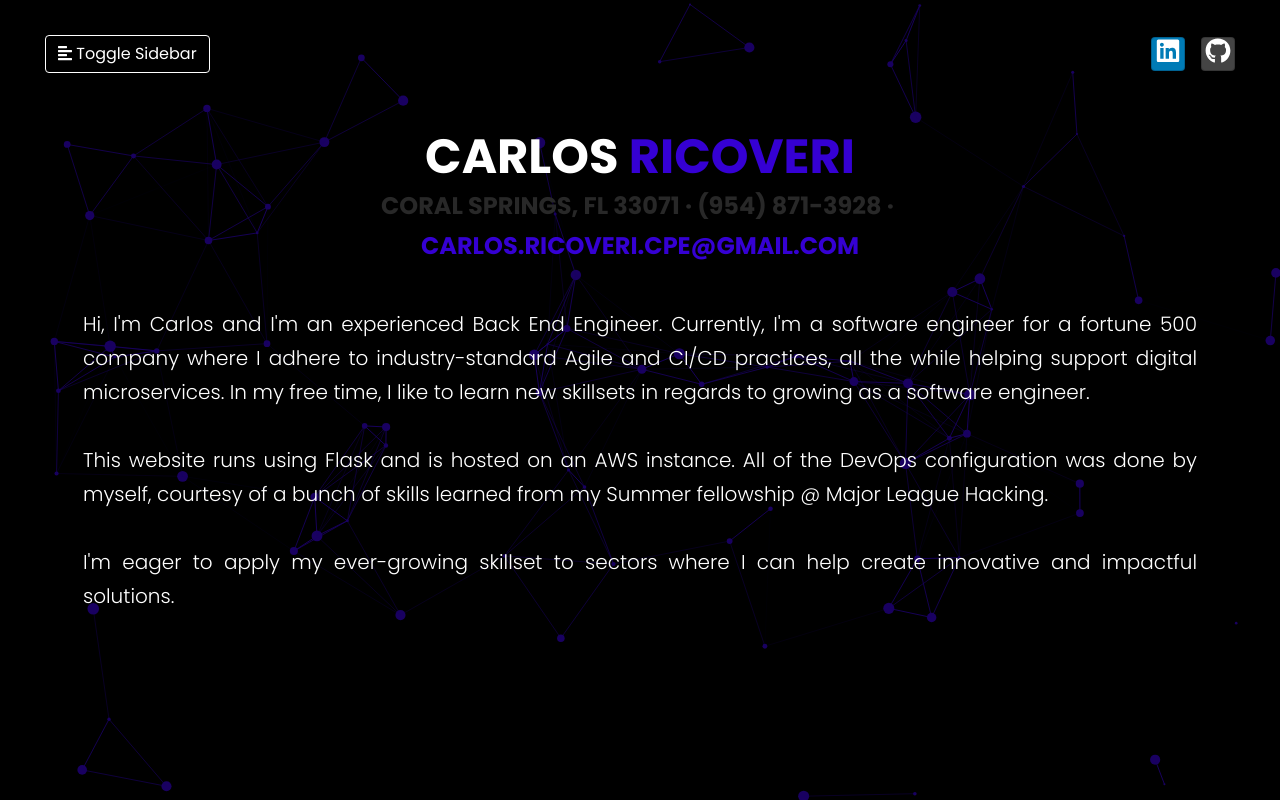
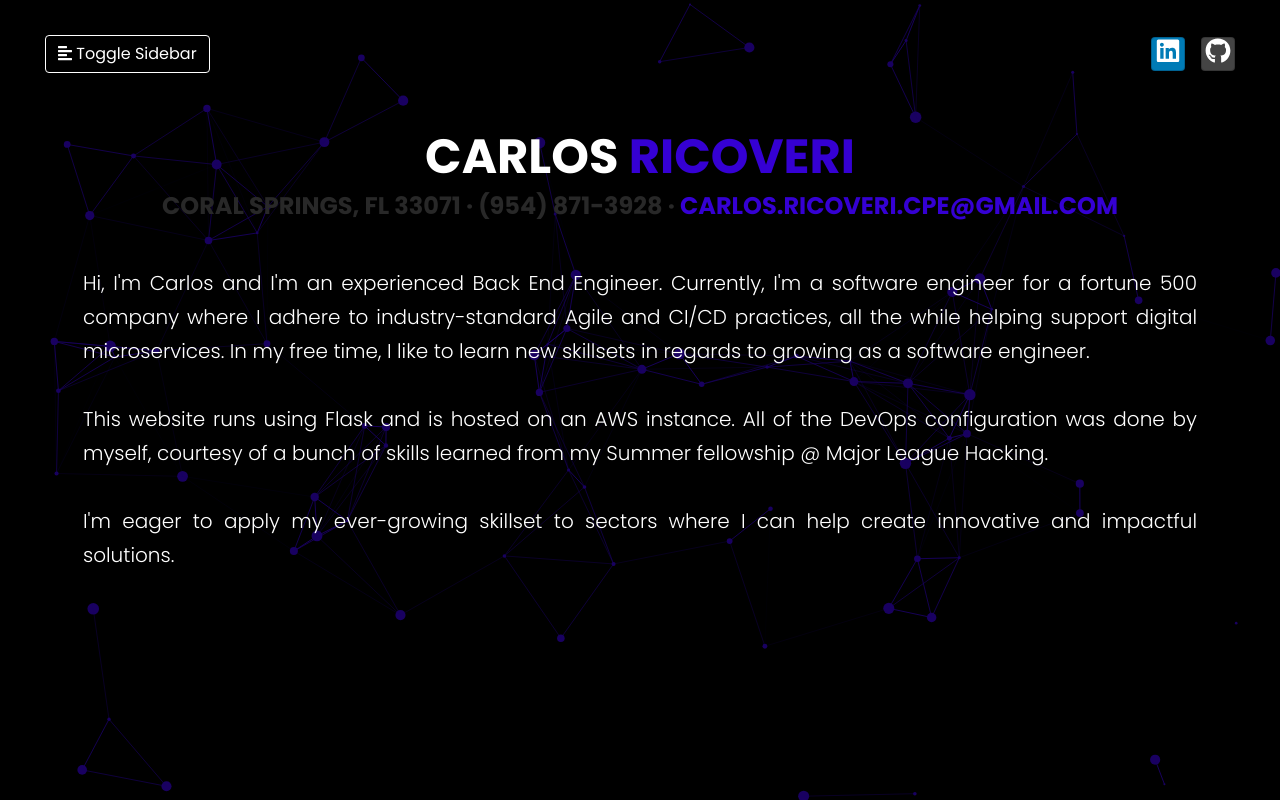
Before and after one commit to carlosricov/Personal-Portfolio, a Flask app: page /portfolio in a window 1280 px wide. Run offline with Flask 2, Linux system fonts and the light colour scheme; some libraries are stand-ins or nearby versions.

Commit message:
Fixes CSS bugs on the post landing pg

```diff
--- a/app/templates/portfolio.html
+++ b/app/templates/portfolio.html
@@ -81,9 +81,10 @@
         </nav>
         <section class="d-flex align-items-top">
             <div class="container-fluid pb-0">
-                <h1 class="container-fluid text-uppercase font-weight-bold mb-0 d-flex justify-content-center" style="font-size: 3rem;">Carlos&nbsp;<span class="lastname-text text-uppercase font-weight-bold">Ricoveri</span></h1>
+                <h1 class="container-fluid text-uppercase font-weight-bold mb-0 d-none d-md-flex justify-content-center" style="font-size: 3rem;">Carlos&nbsp;<span class="lastname-text text-uppercase font-weight-bold">Ricoveri</span></h1>
+                <h1 class="container-fluid text-uppercase font-weight-bold mb-0 d-md-none d-flex justify-content-center" style="font-size: 2.25rem;">Carlos&nbsp;<span class="lastname-text text-uppercase font-weight-bold" style="font-size: 2.25rem;">Ricoveri</span></h1>
                 <div class="container-fluid mb-4 d-flex">
-                    <p class="container-fluid subheading text-uppercase font-weight-bold d-inline justify-content-center text-center">Coral Springs, FL 33071 · (954) 871-3928 ·&nbsp;<a href="mailto:carlos.ricoveri.cpe@gmail.com" class="hyp-text d-none d-md-flex justify-content-center">Carlos.Ricoveri.cpe@gmail.com</a><a href="mailto:carlos.ricoveri.cpe@gmail.com" class="hyp-text d-md-none d-flex justify-content-center">Gmail</a></p>
+                    <p class="container-fluid subheading text-uppercase font-weight-bold d-inline justify-content-center text-center">Coral Springs, FL 33071 · (954) 871-3928 ·&nbsp;<a href="mailto:carlos.ricoveri.cpe@gmail.com" class="hyp-text d-none d-md-inline">Carlos.Ricoveri.cpe@gmail.com</a><a href="mailto:carlos.ricoveri.cpe@gmail.com" class="hyp-text d-md-none d-flex justify-content-center">Gmail</a></p>
                 </div>
                 <p class="about-text font-weight-light justify-content-left px-5 text-justify mb-0">Hi, I'm Carlos and I'm an experienced Back End Engineer. Currently, I'm a software engineer for a fortune 500 company where I adhere to industry-standard Agile and CI/CD practices, all the while helping support digital microservices. In my free time, I like to learn new skillsets in regards to growing as a software engineer. <br><br> This website runs using Flask and is hosted on an AWS instance. All of the DevOps configuration was done by myself, courtesy of a bunch of skills learned from my Summer fellowship @ Major League Hacking. <br><br>I'm eager to apply my ever-growing skillset to sectors where I can help create innovative and impactful solutions.</p>
             </div>
```
